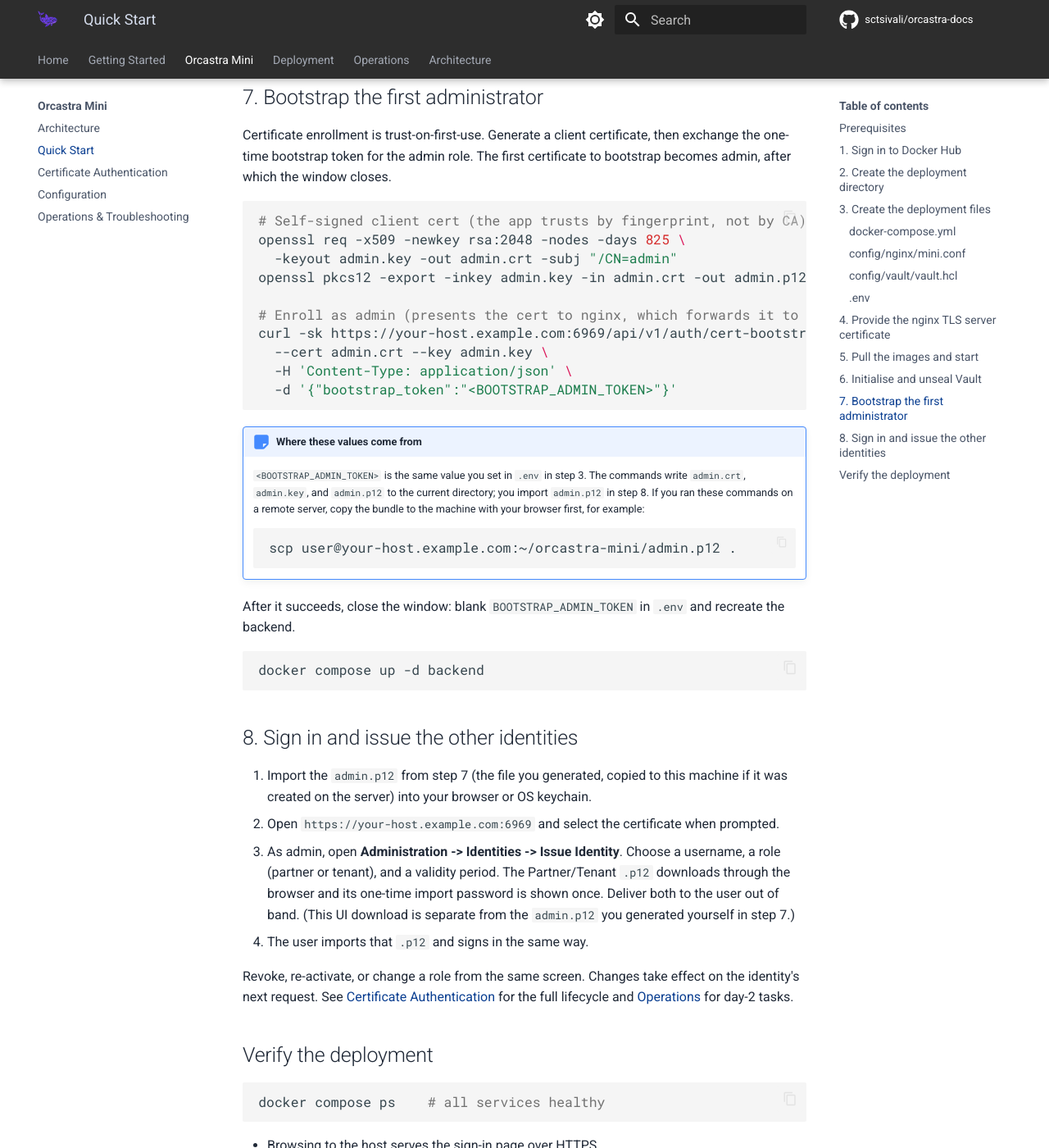
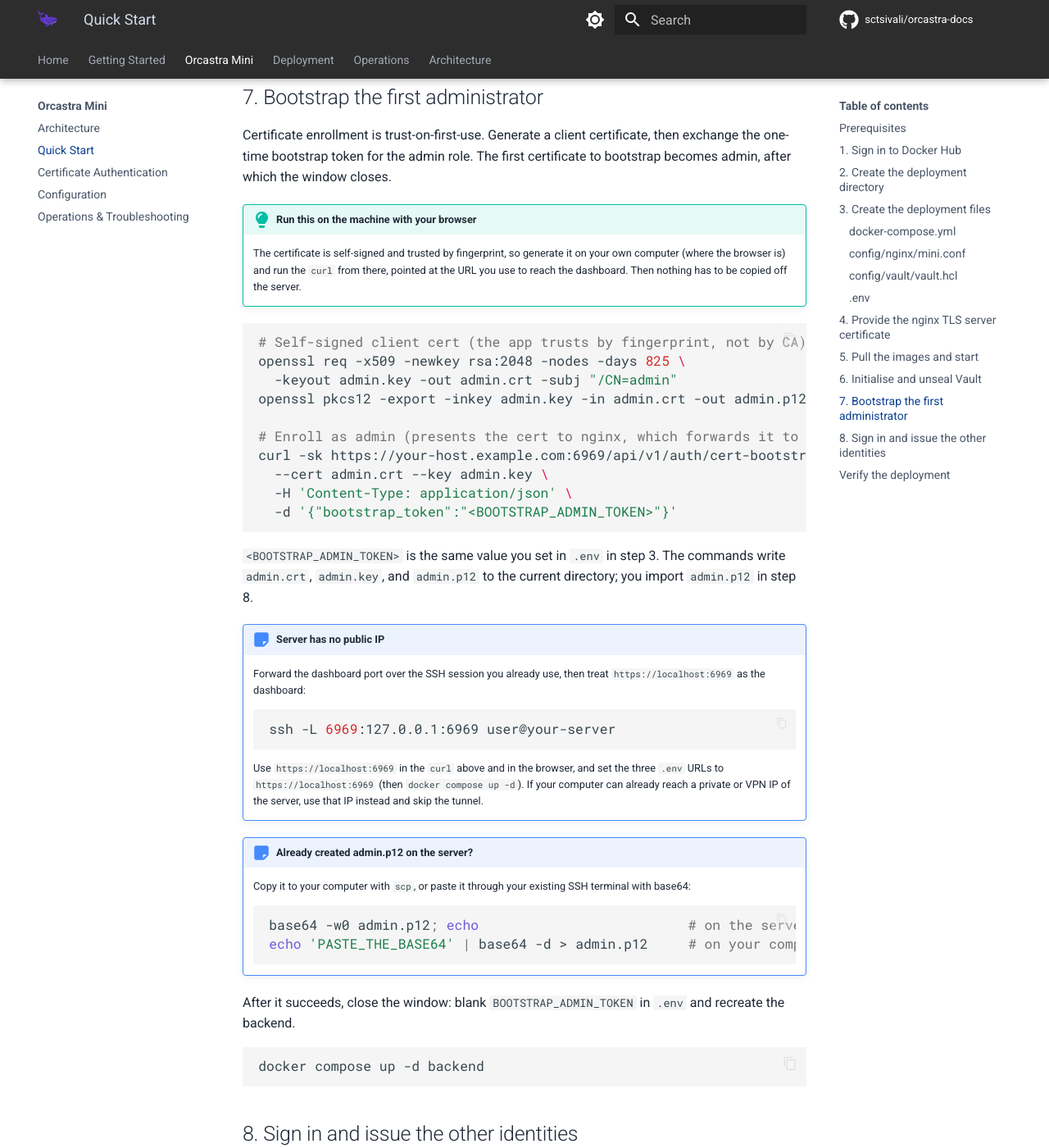
Before and after one commit to sctsivali/orcastra-docs, an MkDocs documentation site: the page built from docs/mini/quick-start.md, in a window 1280 px wide and 1400 px high, scrolled down 10372 px. Shown: the whole window at 82% size. Built offline with MkDocs 1.6.1 and Material for MkDocs 9.7.7, drawn with Linux system fonts in a browser that asks for light colours; comment, search, counter and statistics services are not loaded; the version menu is left out.

Commit message:
docs(mini): cover no-public-IP access and generating the cert locally
Recommend generating the admin certificate on the machine with the browser (it is self-signed
and trusted by fingerprint, so nothing has to be copied off the server). Add an SSH
port-forward path for hosts with no public IP, and a base64 fallback for moving admin.p12.

````diff
--- a/docs/mini/quick-start.md
+++ b/docs/mini/quick-start.md
@@ -460,6 +460,11 @@ Certificate enrollment is trust-on-first-use. Generate a client certificate, the
 one-time bootstrap token for the admin role. The first certificate to bootstrap becomes admin,
 after which the window closes.
 
+!!! tip "Run this on the machine with your browser"
+    The certificate is self-signed and trusted by fingerprint, so generate it on your own
+    computer (where the browser is) and run the `curl` from there, pointed at the URL you use
+    to reach the dashboard. Then nothing has to be copied off the server.
+
 ```bash
 # Self-signed client cert (the app trusts by fingerprint, not by CA)
 openssl req -x509 -newkey rsa:2048 -nodes -days 825 \
@@ -473,14 +478,29 @@ curl -sk https://your-host.example.com:6969/api/v1/auth/cert-bootstrap \
   -d '{"bootstrap_token":"<BOOTSTRAP_ADMIN_TOKEN>"}'
 ```
 
-!!! note "Where these values come from"
-    `<BOOTSTRAP_ADMIN_TOKEN>` is the same value you set in `.env` in step 3. The commands write
-    `admin.crt`, `admin.key`, and `admin.p12` to the current directory; you import `admin.p12`
-    in step 8. If you ran these commands on a remote server, copy the bundle to the machine
-    with your browser first, for example:
+`<BOOTSTRAP_ADMIN_TOKEN>` is the same value you set in `.env` in step 3. The commands write
+`admin.crt`, `admin.key`, and `admin.p12` to the current directory; you import `admin.p12` in
+step 8.
+
+!!! note "Server has no public IP"
+    Forward the dashboard port over the SSH session you already use, then treat
+    `https://localhost:6969` as the dashboard:
 
     ```bash
-    scp user@your-host.example.com:~/orcastra-mini/admin.p12 .
+    ssh -L 6969:127.0.0.1:6969 user@your-server
+    ```
+
+    Use `https://localhost:6969` in the `curl` above and in the browser, and set the three
+    `.env` URLs to `https://localhost:6969` (then `docker compose up -d`). If your computer can
+    already reach a private or VPN IP of the server, use that IP instead and skip the tunnel.
+
+!!! note "Already created admin.p12 on the server?"
+    Copy it to your computer with `scp`, or paste it through your existing SSH terminal with
+    base64:
+
+    ```bash
+    base64 -w0 admin.p12; echo                          # on the server, copy the output
+    echo 'PASTE_THE_BASE64' | base64 -d > admin.p12     # on your computer
     ```
 
 After it succeeds, close the window: blank `BOOTSTRAP_ADMIN_TOKEN` in `.env` and recreate the
````
